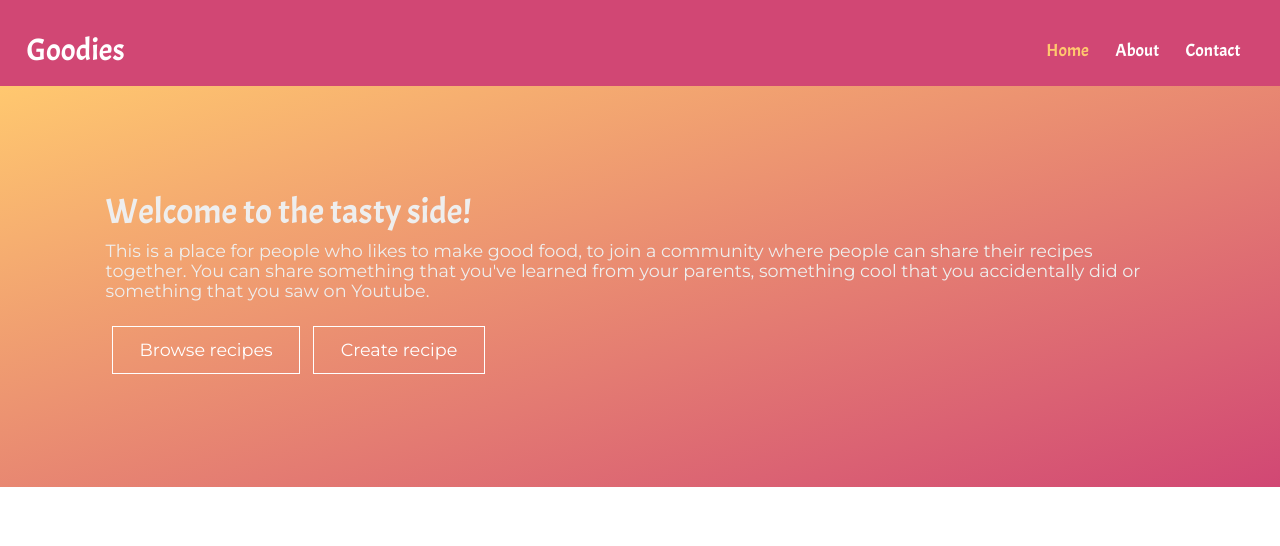
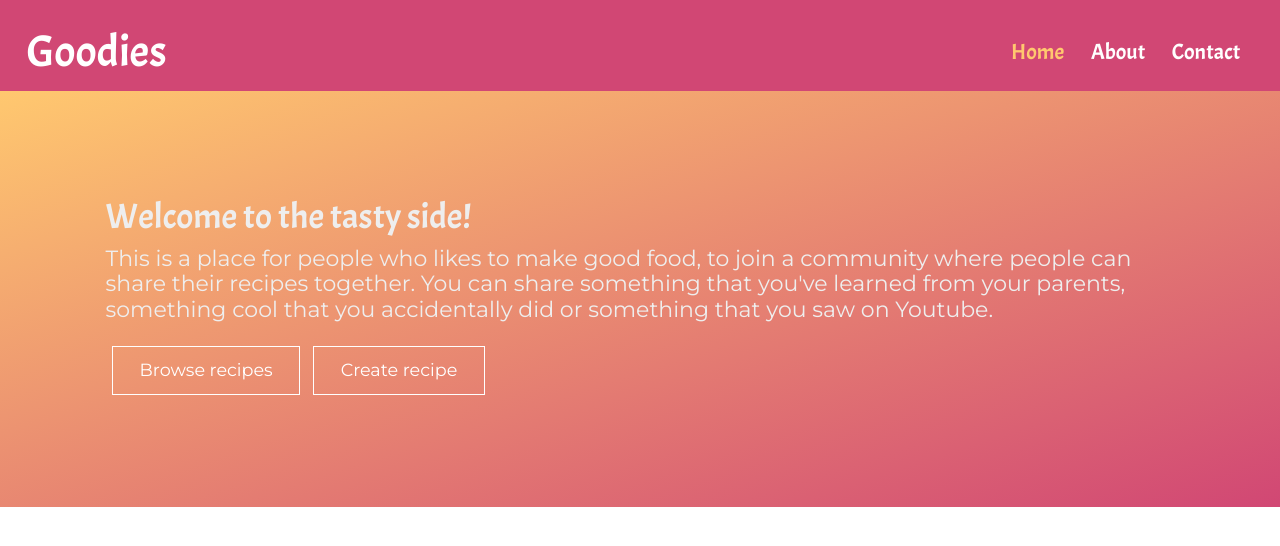
Before and after one commit to DennisSkoko/goodies, a React (Create React App) app in the folder client/: page / in a window 1280 px wide. Shown: the top 546 px of the page. Built offline with nearby package versions, Linux system fonts and the light colour scheme.

Commit message:
Increases the font on header and jumbotron

```diff
--- a/client/src/pages/Welcome.js
+++ b/client/src/pages/Welcome.js
@@ -9,7 +9,7 @@ function Welcome () {
   return (
     <Jumbotron>
       <Heading as='h2' inverted>Welcome to the tasty side!</Heading>
-      <Text inverted>
+      <Text type='lead' inverted>
         This is a place for people who likes to make good food, to join a
         community where people can share their recipes together. You can share
         something that you've learned from your parents, something cool that
--- a/client/src/ui/HeaderNavLink.js
+++ b/client/src/ui/HeaderNavLink.js
@@ -4,7 +4,7 @@ import { transitions } from 'polished'
 
 const HeaderNavLink = styled(NavLink)`
   color: ${({ theme }) => theme.color.white.light};
-  font-size: ${({ theme }) => theme.font.body.size};
+  font-size: ${({ theme }) => theme.font.lead.size};
   font-family: ${({ theme }) => theme.font.family.heading};
   padding: ${({ theme }) => theme.spacing.sm};
   display: block;
--- a/client/src/ui/HeaderTitle.js
+++ b/client/src/ui/HeaderTitle.js
@@ -2,7 +2,7 @@ import styled from 'styled-components'
 import Heading from './Heading'
 
 const HeaderTitle = styled(Heading)`
-  font-size: ${({ theme }) => theme.font.h3.size};
+  font-size: ${({ theme }) => theme.font.h1.size};
   color: ${({ theme }) => theme.color.white.light};
   margin: 0;
 `
```
